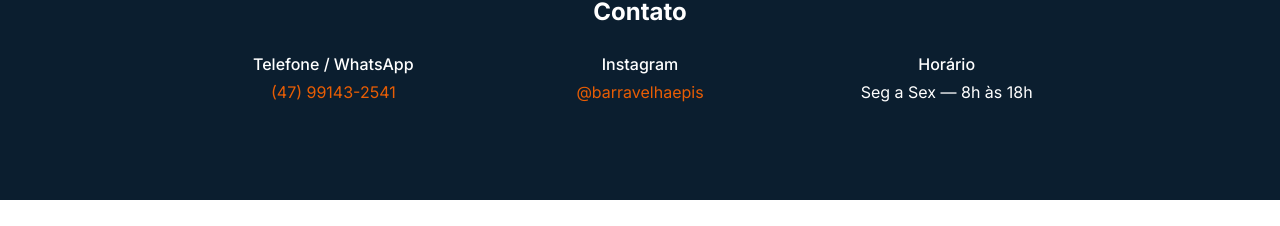
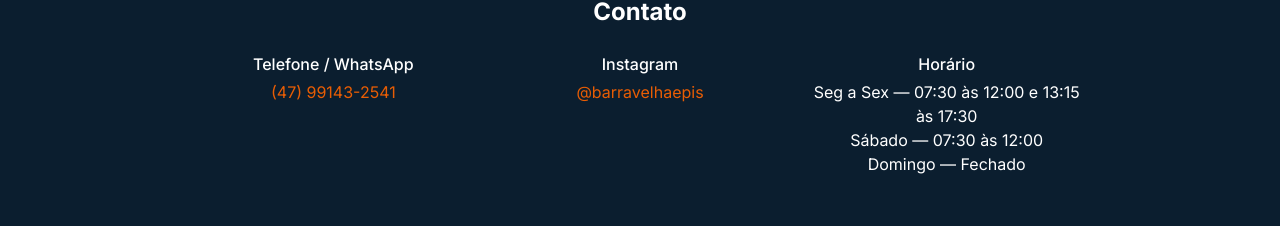
Before and after one commit to devLeandroCoelho/barravelhaepis, a Next.js app: page / in a window 1280 px wide. Shown: the part 3307-3533 px from the top of the page. Built offline with nearby package versions, Linux system fonts and the light colour scheme.

Commit message:
fix: update business hours in contact section

```diff
--- a/src/app/page.tsx
+++ b/src/app/page.tsx
@@ -146,7 +146,9 @@ export default function Home() {
             </div>
             <div>
               <p className="font-medium mb-1">Horário</p>
-              <p>Seg a Sex — 8h às 18h</p>
+              <p>Seg a Sex — 07:30 às 12:00 e 13:15 às 17:30</p>
+              <p>Sábado — 07:30 às 12:00</p>
+              <p>Domingo — Fechado</p>
             </div>
           </div>
         </div>
```
